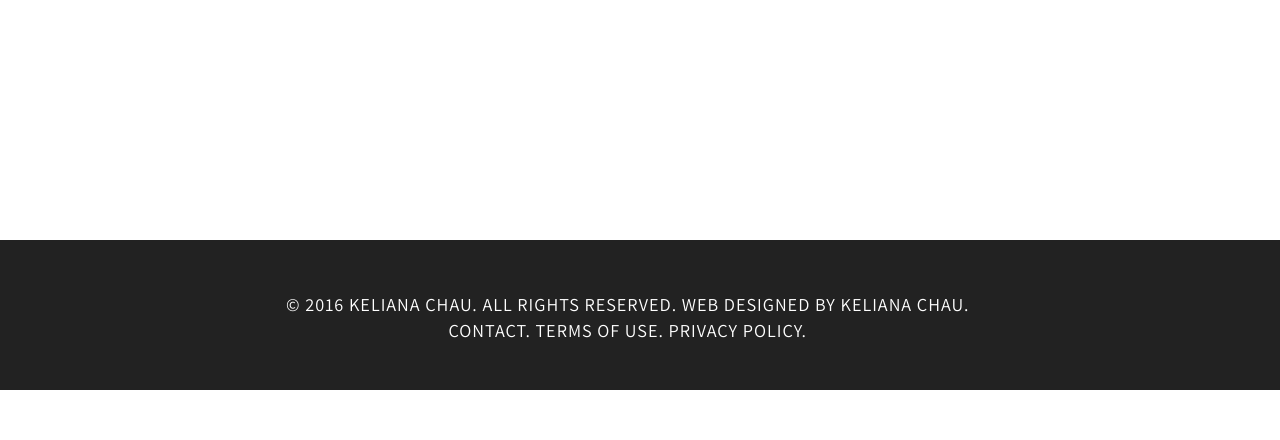
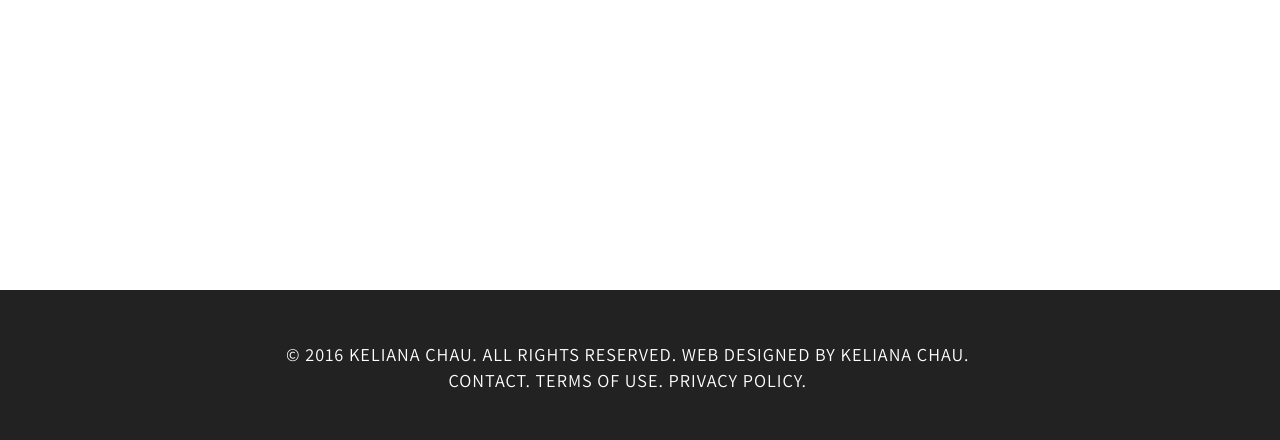
Before and after one commit to Chime92/kelichau.github.io, a PHP site: page /motion.html in a window 1280 px wide. Shown: the part 560-1000 px from the top of the page. Before the commit the page ends 950 px from the top, so only its background shows below. Run offline with PHP 8.4, Linux system fonts and the light colour scheme; some libraries are stand-ins or nearby versions.

Commit message:
Updated footer spacing.

```diff
--- a/assets/css/sticky-footer-navbar.css
+++ b/assets/css/sticky-footer-navbar.css
@@ -16,7 +16,7 @@ body {
   height: 150px;
   padding-top: 4%;
   background-color: #222222;
-  bottom: -150px;
+  bottom: -200px;
   padding: 1 1 1 1;
   right: -0.49999px;
   }
```
